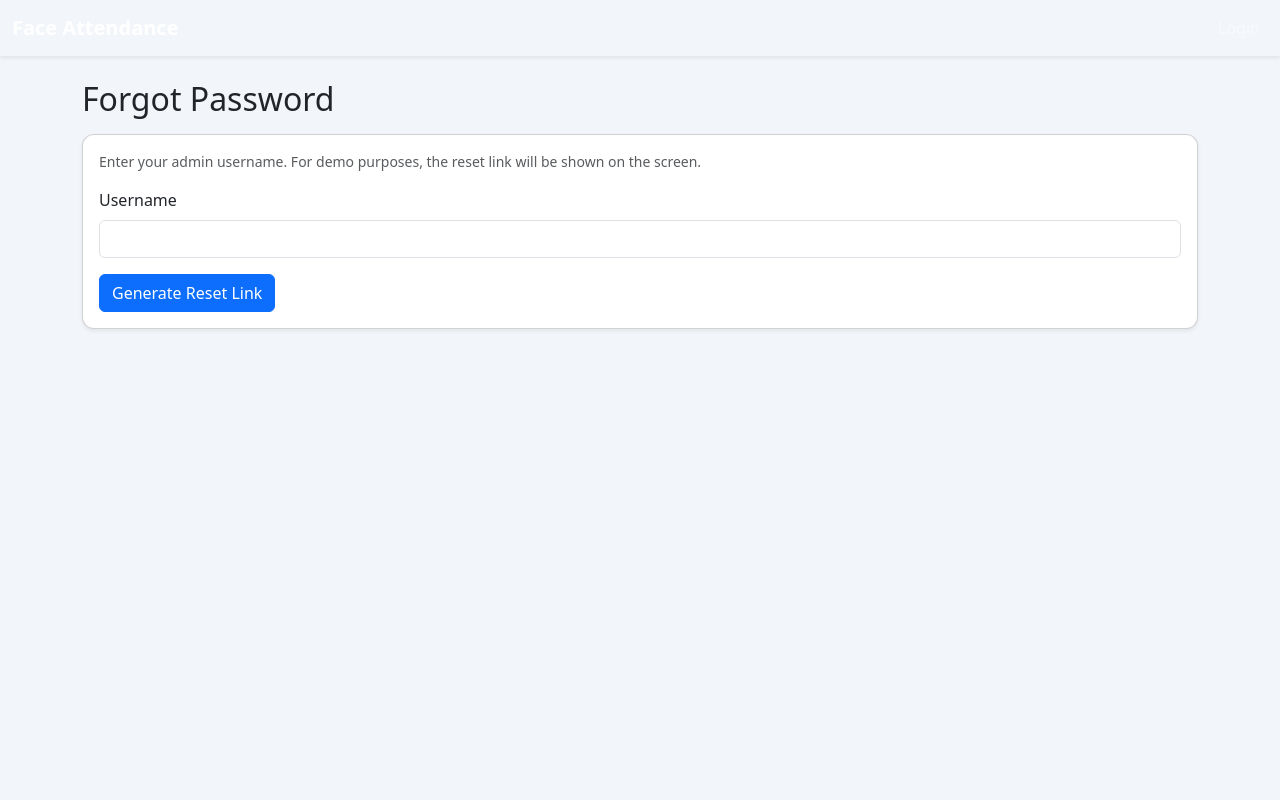
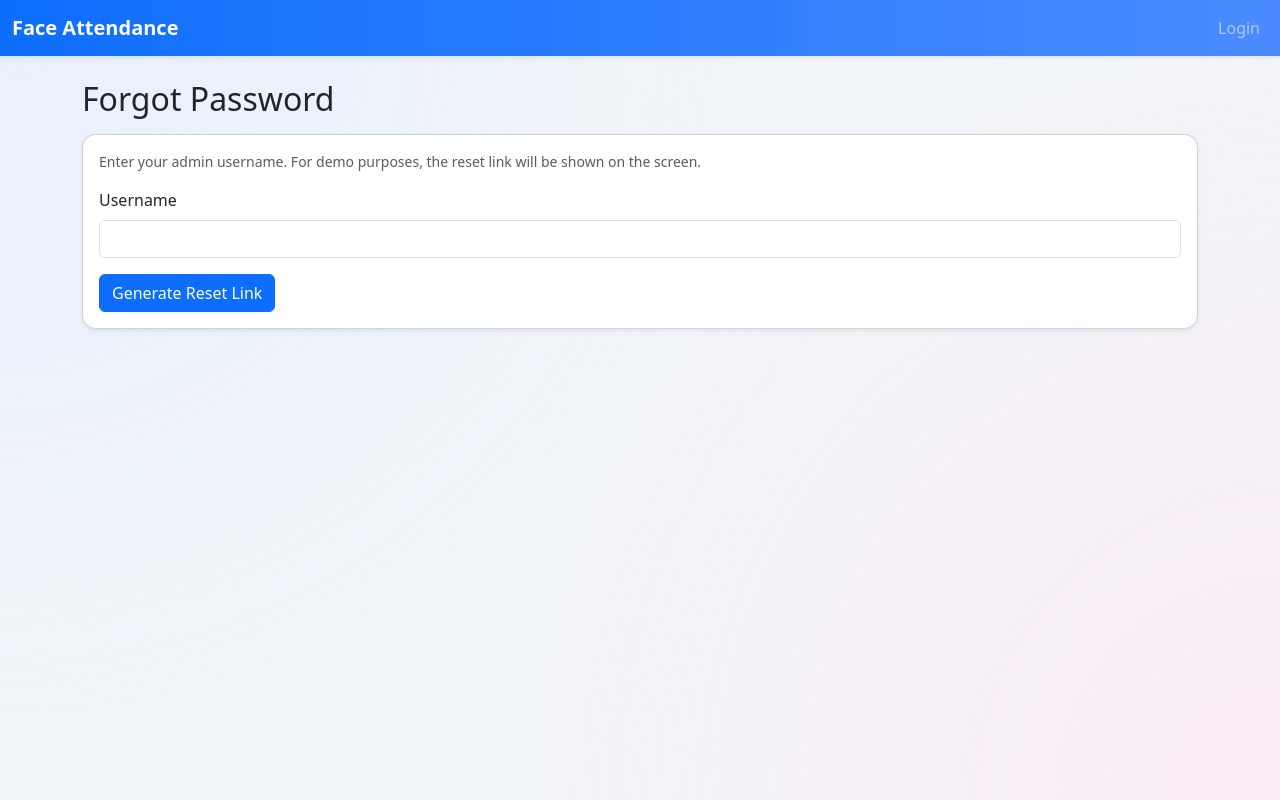
Before and after one commit to iamsayakdas/Face-Recognition-Attendance-System, a Flask app: page /forgot_password in a window 1280 px wide. Run offline with Flask 3, Linux system fonts and the light colour scheme.

Commit message:
Update style.css

```diff
--- a/static/css/style.css
+++ b/static/css/style.css
@@ -1,19 +1,48 @@
 body {
   background: #f2f5f9;
+  font-family: system-ui, -apple-system, BlinkMacSystemFont, "Segoe UI", sans-serif;
 }
 
-.navbar-brand {
-  font-weight: 700;
+.page-bg {
+  position: fixed;
+  inset: 0;
+  background: radial-gradient(circle at top left, #e0edff 0, transparent 50%),
+              radial-gradient(circle at bottom right, #ffe4f3 0, transparent 50%);
+  opacity: 0.6;
+  z-index: -1;
+}
+
+.navbar-gradient {
+  background: linear-gradient(90deg, #0d6efd, #4b8bff);
 }
 
 .card {
-  border-radius: 12px;
+  border-radius: 14px;
+}
+
+.login-card {
+  margin-top: 60px;
 }
 
 .stat-card {
-  border-left: 6px solid #0d6efd;
+  border: none;
+  background: white;
 }
 
-.table th, .table td {
+.stat-label {
+  font-size: 0.9rem;
+  text-transform: uppercase;
+  letter-spacing: 0.06em;
+  color: #6c757d;
+}
+
+.stat-value {
+  font-size: 2.4rem;
+  font-weight: 700;
+  color: #0d6efd;
+}
+
+.table th,
+.table td {
   vertical-align: middle;
 }
```
